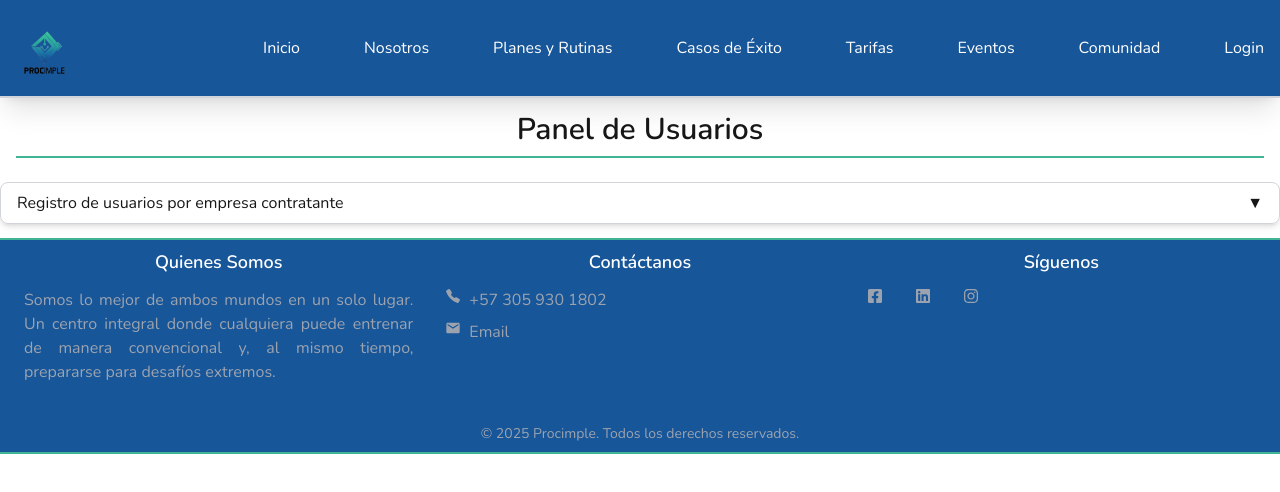
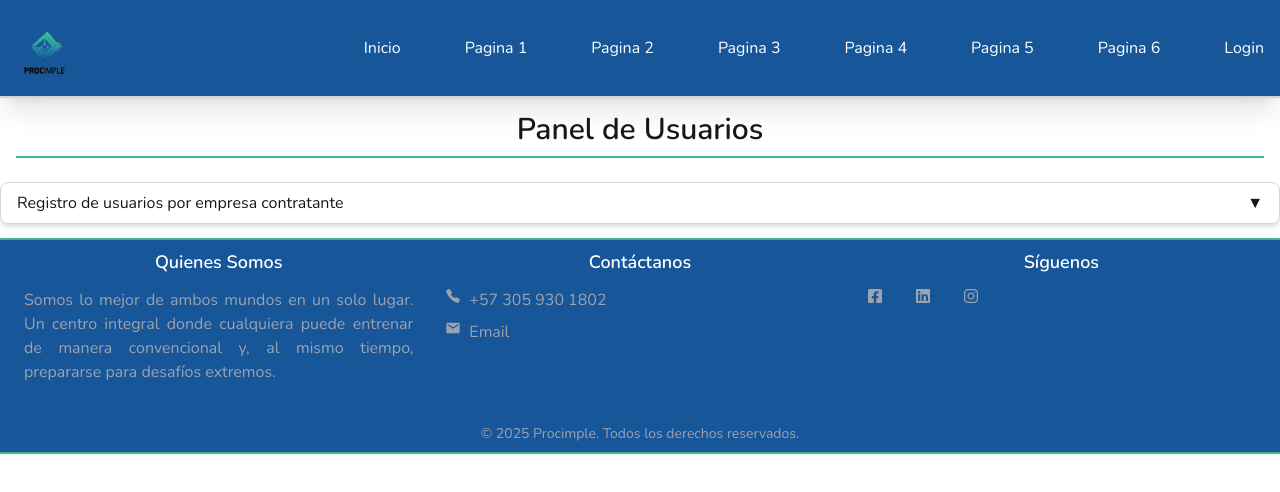
Before and after one commit to Sebaswolf31/sst-project, a Next.js app in the folder frontend/: page /superAdmin/users in a window 1280 px wide. Shown: the top 492 px of the page. Built offline with nearby package versions, Linux system fonts and the light colour scheme; no server answers.

Commit message:
"for pullrequest"

```diff
--- a/frontend/src/app/components/navbar.tsx
+++ b/frontend/src/app/components/navbar.tsx
@@ -38,17 +38,17 @@ const Navbar = () => {
               Inicio
             </Link>
             <Link href={routes.home} className="transition hover:text-verde">
-              Nosotros
+              Pagina 1
             </Link>
-            <Link href={routes.home}>Planes y Rutinas</Link>
+            <Link href={routes.home}>Pagina 2</Link>
 
-            <Link href={routes.home}>Casos de Éxito</Link>
-            <Link href={routes.home}>Tarifas</Link>
+            <Link href={routes.home}>Pagina 3</Link>
+            <Link href={routes.home}>Pagina 4</Link>
 
-            <Link href={routes.home}>Eventos</Link>
+            <Link href={routes.home}>Pagina 5</Link>
 
             <Link href={routes.home} className="transition hover:text-verde">
-              Comunidad
+              Pagina 6
             </Link>
             <div className="flex items-center justify-end mt-4 lg:mt-0"></div>
           </div>
```
